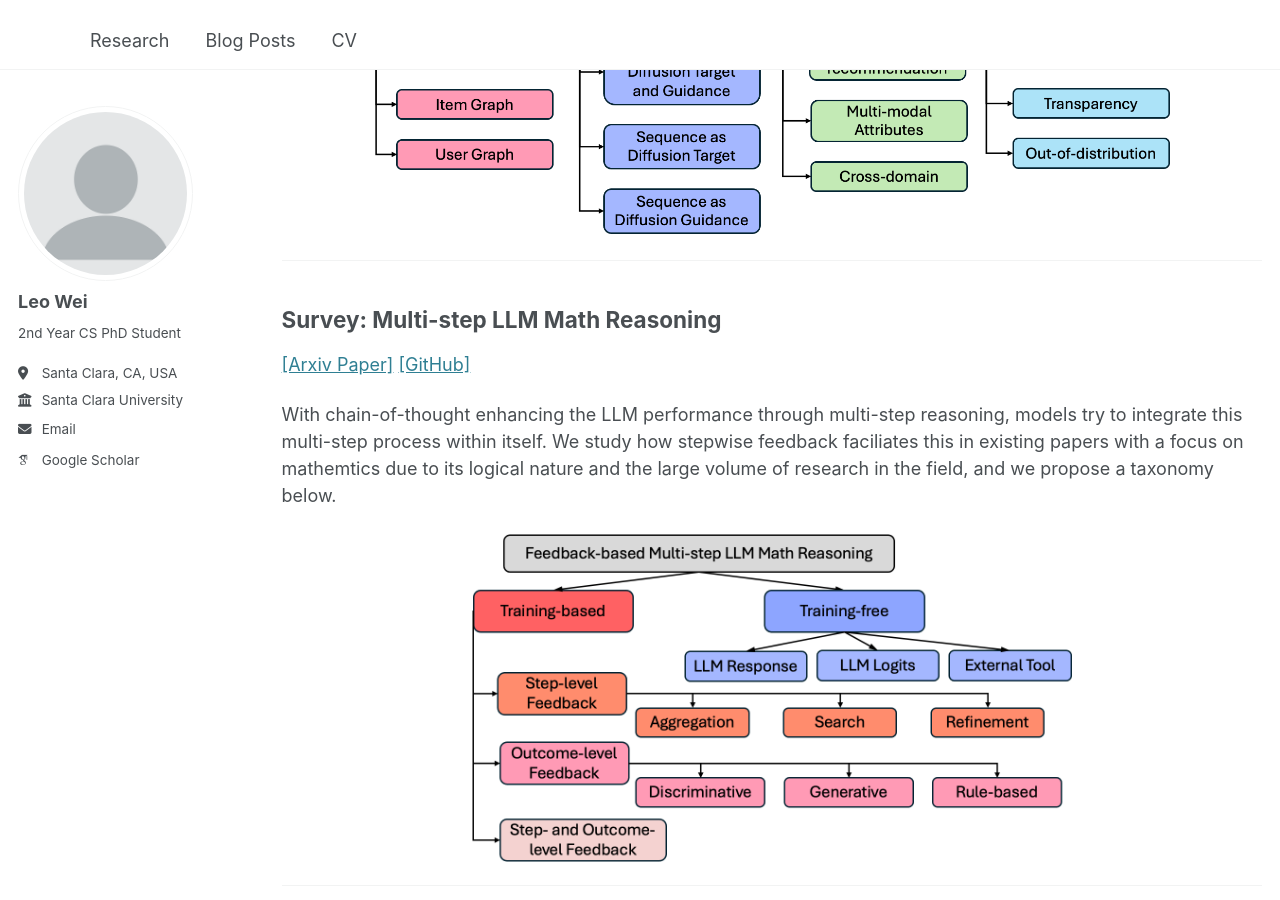
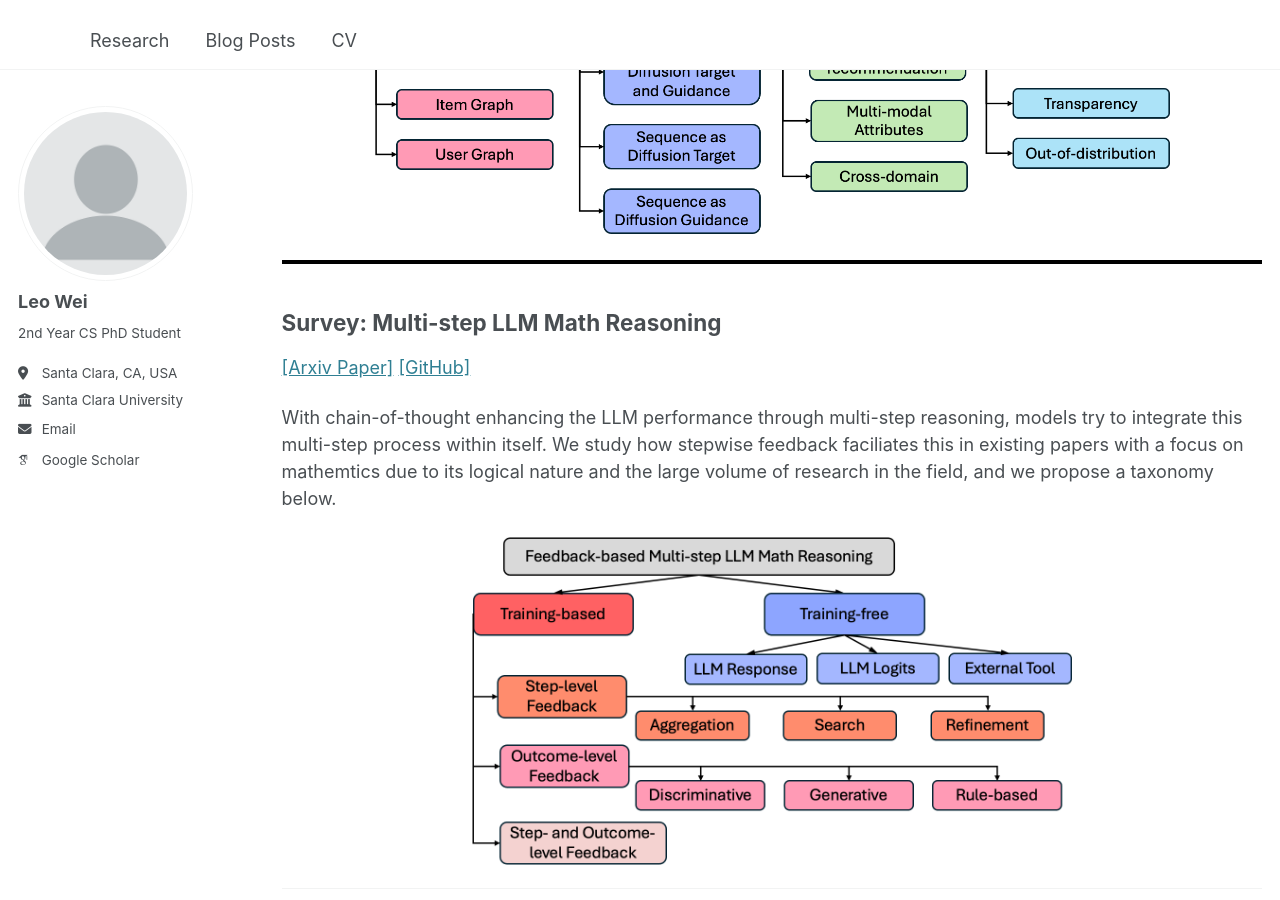
Before and after one commit to tingruew/tingruew.github.io, a Jekyll site: the page built from _pages/publications.md, in a window 1280 px wide and 900 px high, scrolled down 604 px. Built offline with Jekyll 4.4.1, drawn with Linux system fonts in a browser that asks for light colours; some web fonts are replaced.

Commit message:
Update publications.md

```diff
--- a/_pages/publications.md
+++ b/_pages/publications.md
@@ -22,7 +22,7 @@ We propose a taxonomy to categorize based on the type of recommendation task and
 <img src="../images/publications/diffusionrecsys.png" alt="Project Image" width="800" />
 </p>
 
----
+<hr style="border: 2px solid black;" />
 
 ## **Survey: Multi-step LLM Math Reasoning**
 [[Arxiv Paper]](https://arxiv.org/pdf/2502.14333) [[GitHub]](https://github.com/tingruew/Feedback-based-Multi-step-LLM-Math-Reasoning)
```
